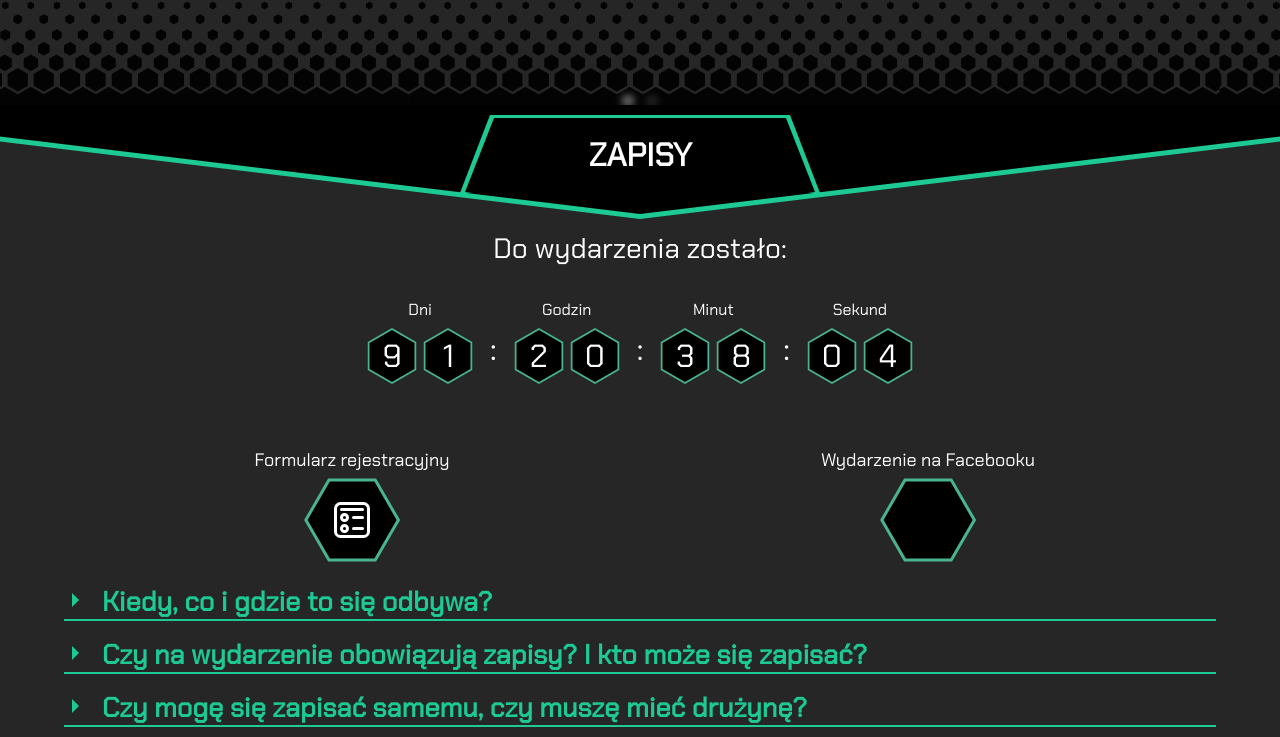
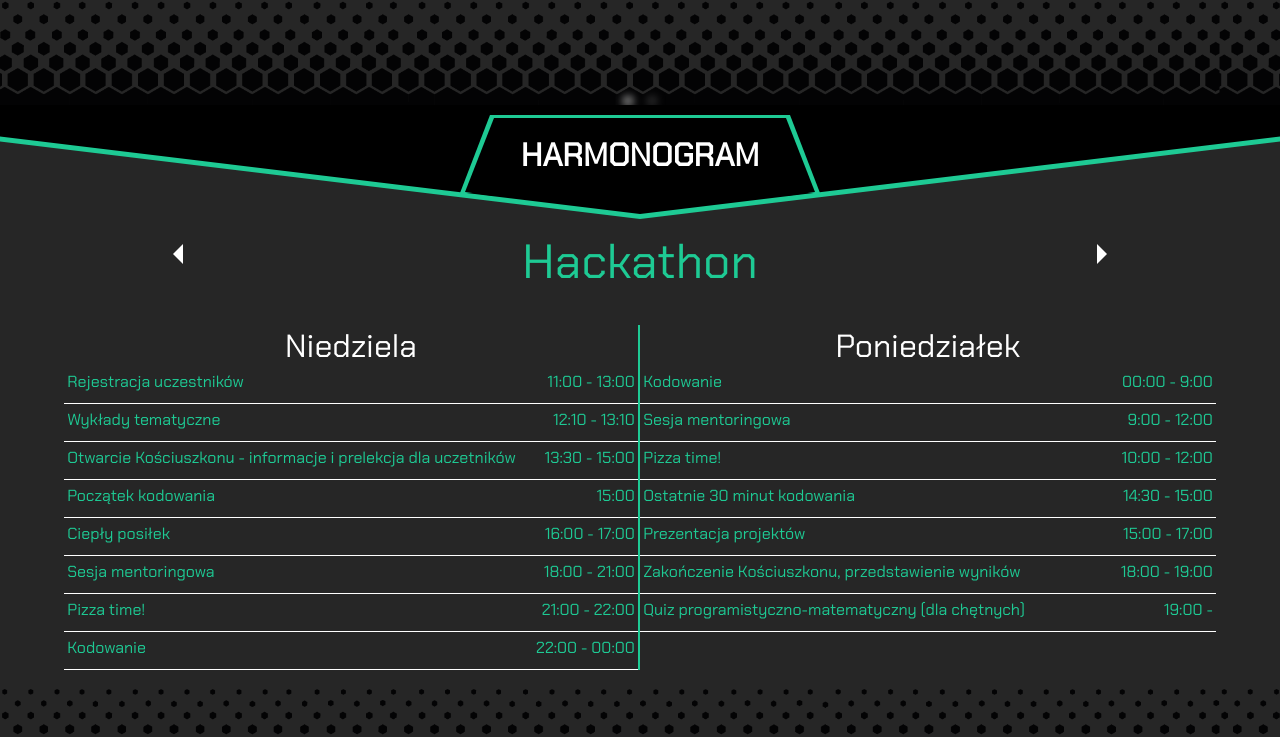
Before and after one commit to grupacosmo/kosciuszkon, a React (Create React App) app: page / in a window 1280 px wide. Shown: the part 2204-2941 px from the top of the page. Built offline with nearby package versions, Linux system fonts and the light colour scheme; some icons are missing; the HTML template or start-up script is replaced by a standard one.

Commit message:
More changes

```diff
--- a/src/App.js
+++ b/src/App.js
@@ -5,7 +5,7 @@ import Hero from "./containers/Hero"
 import SectionDivider from "./components/SectionDivider"
 import Topic from "./containers/Topic"
 import SectionGradient from "./components/SectionGradient"
-// import Schedule from "./containers/Schedule"
+import Schedule from "./containers/Schedule"
 import FAQ from "./containers/FAQ/FAQ"
 import Partners from "./containers/Partners"
 import Footer from "./containers/Footer"
@@ -21,9 +21,9 @@ const App = () => {
             <SectionGradient />
             <SectionDivider name="tematy" />
             <TopicList />
-            {/* <SectionGradient /> */}
-            {/* <SectionDivider name="harmonogram" /> */}
-            {/* <Schedule /> */}
+            <SectionGradient />
+            <SectionDivider name="harmonogram" />
+            <Schedule />
             <SectionGradient />
             <SectionDivider name="zapisy" />
             <FAQ />
--- a/src/containers/FAQ/FAQ.js
+++ b/src/containers/FAQ/FAQ.js
@@ -44,6 +44,13 @@ const FAQ = () => {
                         <div id="faq__form-label">Formularz rejestracyjny</div>
                         <a href="https://forms.office.com/r/9AH7VzkWa4" target="_blank" rel="noreferrer" aria-labelledby="faq__form-label">
                             <Icon icon="fluent:form-24-regular" />
+                            <img src={hex} alt="" />
+                        </a>
+                    </div>
+                    <div>
+                        <div id="workshop-label">Zapisy na warsztaty</div>
+                        <a href="" target="_blank" rel="noreferrer" aria-labelledby="workshop-label">
+                            <Icon icon="grommet-icons:workshop" />
                             <img src={hex} alt="" />
                         </a>
                     </div>
--- a/src/containers/FAQ/_faq.scss
+++ b/src/containers/FAQ/_faq.scss
@@ -6,7 +6,7 @@
 
     &__links {
         display: grid;
-        grid-template-columns: 50% 50%;
+        grid-template-columns: repeat(3, calc(100%/3));
         text-align: center;
         margin-bottom: 1rem;
         font-size: 1.125rem;
--- a/src/containers/Partners/Partners.js
+++ b/src/containers/Partners/Partners.js
@@ -4,6 +4,7 @@
 
 // honorary partners
 import fut from "../../assets/partners/media/fut.png"
+import pk from "../../assets/partners/media/pk.png"
 
 // gold partner
 import sabre from "../../assets/partners/tech/sabre.png"
@@ -50,6 +51,11 @@ const honoraryPartnerData = [
         link: "https://fut.edu.pl/",
         partnerName: "Forum Uczelni Technicznych",
         customClass: "fut"
+    }, {
+        img: pk,
+        link: "https://pk.edu.pl/",
+        partnerName: "Politechnika Krakowska",
+        customClass: "pk"
     }
 ]
 
--- a/src/containers/Partners/_partners.scss
+++ b/src/containers/Partners/_partners.scss
@@ -17,10 +17,10 @@ $hexbox-size: 70px;
         grid-template-rows: 12rem;
 
         &.honorary {
-            grid-template-columns: 1fr;
+            grid-template-columns: 1fr 1fr;
 
             img {
-                max-width: 20%;
+                max-width: 50%;
             }
         }
 
@@ -159,7 +159,7 @@ $hexbox-size: 70px;
 
             &.honorary {
                 img {
-                    max-width: 35%;
+                    max-width: 90%;
                 }
             }
 
--- a/src/containers/Schedule/Schedule.js
+++ b/src/containers/Schedule/Schedule.js
@@ -1,31 +1,91 @@
-import ScheduleElement from "../../components/ScheduleElement"
+import { useState } from 'react';
+import { Icon } from '@iconify/react';
+
+import { scheduleData } from "./scheduleData"
 
 const Schedule = () => {
+
+    const [scheduleType, setScheduleType] = useState("hackathon")
+
+    const handleScheduleTypeChange = () => {
+        if (scheduleType === "hackathon") {
+            setScheduleType("workshop")
+        } else {
+            setScheduleType("hackathon")
+        }
+    }
+
+    const ScheduleElement = ({data}) => {
+        return (
+            <div
+                className="schedule__element"
+            >
+                <div>{data.title}</div>
+                <div>{data.time}</div>
+                <div>{data.description}</div>
+            </div>
+        )
+    }
+
     return (
         <div
             className="schedule"
         >
-            <div
-                className="schedule__grid"
-            >
-                <div className="schedule__column">
-                    <div>Dla uczestników</div>
+           <div className="schedule__controls">
+                <div
+                    onClick={handleScheduleTypeChange}
+                >
+                    <Icon icon="material-symbols:arrow-left-sharp" />
+                </div>
+                <div>
+                    {
+                        scheduleType === "hackathon" ? "Hackathon" : "Warsztaty"
+                    }
+                </div>
+                <div
+                    onClick={handleScheduleTypeChange}
+                >
+                    <Icon icon="material-symbols:arrow-right-sharp" />
+                </div>
+           </div>
+           <div
+                className="schedule__schedule"
+           >
+                <div>
+                    <div>Niedziela</div>
                     <div>
-                        <ScheduleElement
-                            time="16:00"
-                            text="Pizza pizza pizza🍅"
-                        />
-                        <ScheduleElement
-                            time="18:00"
-                            text="Start, lorem lorem, lorem, ipsu. ipsum? Lorem lorem!"
-                        />
+                        {
+                            scheduleType === "hackathon" ?
+                            scheduleData.hackathon.sunday.map(e => (
+                                <ScheduleElement
+                                    data={e}
+                                />
+                            )) : scheduleData.workshop.sunday.map(e => (
+                                <ScheduleElement
+                                    data={e}
+                                />
+                            ))
+                        }
                     </div>
                 </div>
-                <div className="schedule__column">
-                    <div>Dla zwiedzających</div>
-                    <div></div>
+                <div>
+                    <div>Poniedziałek</div>
+                    <div>
+                        {
+                            scheduleType === "hackathon" ?
+                            scheduleData.hackathon.monday.map(e => (
+                                <ScheduleElement
+                                    data={e}
+                                />
+                            )) : scheduleData.workshop.monday.map(e => (
+                                <ScheduleElement
+                                    data={e}
+                                />
+                            ))
+                        }
+                    </div>
                 </div>
-            </div>
+           </div>
         </div>
     )
 }
--- a/src/containers/Schedule/_schedule.scss
+++ b/src/containers/Schedule/_schedule.scss
@@ -4,33 +4,76 @@
     width: 90vw;
     margin: auto;
 
-    &__grid {
-        display: grid;
-        grid-template-columns: 50% 50%;
-        grid-template-rows: auto auto;
-        text-align: center;
-        grid-gap: 2rem;
-    }
+        &__controls {
+            display: grid;
+            grid-template-columns: 1fr 60% 1fr;
+            text-align: center;
+            font-size: 3rem;
+            margin-bottom: 2rem;
 
-    &__column {
-        > div:nth-child(1) {
-            font-size: 2.5rem;
-            padding-bottom: 1rem;
+            div:nth-child(2) {
+                color: $main-color;
+            }
+
+            div:first-child,div:last-child {
+                cursor: pointer;
+            }
         }
 
-        > div:nth-child(2) {
-            border: 2px solid $main-color;
-            border-top: none;
-            border-bottom: none;
-            min-height: calc(100% - 5rem);
+        &__schedule {
+            display: grid;
+            grid-template-columns: 1fr 1fr;
+
+            div {
+                div:first-child {
+                    text-align: center;
+                    font-size: 2rem;
+                }
+            }
+
+            & > div:first-child {
+                border-right: 2px solid $main-color
+            }
         }
-    }
+
+        &__element {
+            display: grid;
+            grid-template-columns: 1fr auto;
+            max-width: 600px;
+            justify-content: center;
+            margin: auto;
+            text-align: left;
+            border-bottom: 1px solid white;
+            padding-bottom: .7rem;
+            padding-top: .3rem;
+            padding-left: .2rem;
+            padding-right: .2rem;
+
+            &:hover {
+                background-color: rgba(255, 255, 255, 0.05);
+            }
+
+            div {
+                font-size: 1rem !important;
+                text-align: left !important;
+            }
+
+            div:not(:last-child) {
+                color: $main-color;
+            }
+        }
+
 }
 
 @media only screen and (max-width: 800px)  {
     .schedule {
-        &__grid {
+        &__schedule {
             grid-template-columns: 100%;
+
+            & > div:first-child {
+                margin-bottom: 1rem;
+                border-right: none;
+            }
         }
     }
 }
--- /dev/null
+++ b/src/containers/Schedule/scheduleData.js
@@ -0,0 +1,123 @@
+export const scheduleData = {
+    hackathon: {
+        sunday: [
+            {
+                title: "Rejestracja uczestników",
+                time: "11:00 - 13:00",
+                description: ""
+            },
+            {
+                title: "Wykłady tematyczne",
+                time: "12:10 - 13:10",
+                description: ""
+            },
+            {
+                title: "Otwarcie Kościuszkonu - informacje i prelekcja dla uczetników",
+                time: "13:30 - 15:00",
+                description: ""
+            },
+            {
+                title: "Początek kodowania",
+                time: "15:00",
+                description: ""
+            }, {
+                title: "Ciepły posiłek",
+                time: "16:00 - 17:00",
+                description: ""
+            }, {
+                title: "Sesja mentoringowa",
+                time: "18:00 - 21:00",
+                description: ""
+            }, {
+                title: "Pizza time!",
+                time: "21:00 - 22:00",
+                description: ""
+            }, {
+                title: "Kodowanie",
+                time: "22:00 - 00:00",
+                description: ""
+            },
+        ],
+        monday: [
+            {
+                title: "Kodowanie",
+                time: "00:00 - 9:00",
+                description: ""
+            }, {
+                title: "Sesja mentoringowa",
+                time: "9:00 - 12:00",
+                description: ""
+            }, {
+                title: "Pizza time!",
+                time: "10:00 - 12:00",
+                description: ""
+            }, {
+                title: "Ostatnie 30 minut kodowania",
+                time: "14:30 - 15:00",
+                description: ""
+            }, {
+                title: "Prezentacja projektów",
+                time: "15:00 - 17:00",
+                description: ""
+            }, {
+                title: "Zakończenie Kościuszkonu, przedstawienie wyników",
+                time: "18:00 - 19:00",
+                description: ""
+            }, {
+                title: "Quiz programistyczno-matematyczny (dla chętnych)",
+                time: "19:00 - ",
+                description: ""
+            },
+        ]
+    },
+    workshop: {
+        sunday: [
+            {
+                title: "Mini targi i spotkania z firmami",
+                time: "11:00 18:00",
+                description: ""
+            },
+            {
+                title: "Wykad Piotra Szustera",
+                time: "11:00 - 12:00",
+                description: ""
+            },
+            {
+                title: "Wykłady tematyczne",
+                time: "12:10 - 13:10",
+                description: ""
+            }, {
+                title: "Otwarcie Kościuszkonu",
+                time: "13:30 - 15:00",
+                description: ""
+            }, {
+                title: "Wykład Hitachi",
+                time: "15:30 - 16:30",
+                description: ""
+            }, {
+                title: "Wykład SoftServe",
+                time: "16:40 - 17:40",
+                description: ""
+            }, {
+                title: "Wykład Onwelo",
+                time: "17:50 - 18:50",
+                description: ""
+            },
+        ],
+        monday: [
+            {
+                title: "Mini targi i spotkania z firmami",
+                time: "11:00 - 18:00",
+                description: ""
+            }, {
+                title: "Warsztat iTechArt (ZAPISY)",
+                time: "12:00 - 14:00",
+                description: ""
+            }, {
+                title: "Warsztat iTechArt (ZAPISY)",
+                time: "14:00 - 15:30",
+                description: ""
+            },
+        ]
+    }
+}
```
Also changed, not shown: src/assets/partners/media/pk.png (added).
